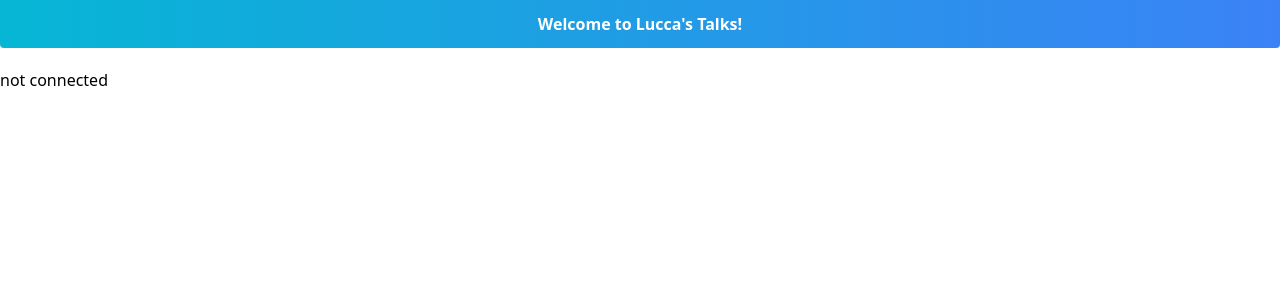
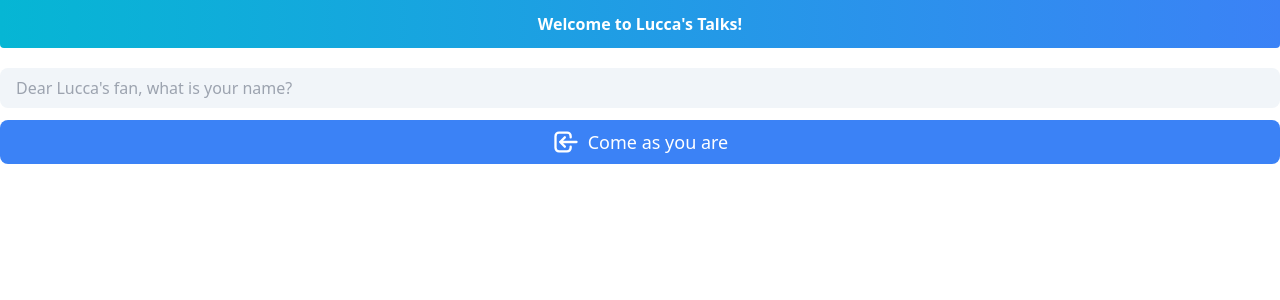
Before and after one commit to Bastien-Arlot/luccaChatAppTest, a React (Vite) app in the folder client/: page / in a window 1280 px wide. Shown: the top 300 px of the page. Built offline with nearby package versions, Linux system fonts and the light colour scheme; no server answers.

Commit message:
creation of auth with emition of new members on submit, send of auth is not member yet (in the container) did some fix in my configuration

```diff
--- /dev/null
+++ b/client/src/Auth.jsx
@@ -0,0 +1,39 @@
+import {LoginIcon} from '@heroicons/react/outline';
+import {useContext, useEffect, useState} from "react";
+import Context from "./Context";
+
+
+export default function Auth({socket}) {
+
+    const {setMember} = useContext(Context);
+    const [localMember, setLocalMember] = useState('');
+
+    useEffect(() => {
+        socket.on('member', member => {
+            setMember(member);
+        })
+    }, [socket]);
+
+    const handleAuth = (e) => {
+        e.preventDefault();
+        socket.emit('member', localMember);
+        setLocalMember('');
+    }
+
+    return (
+        <form onSubmit={handleAuth}>
+            <input
+                type='text'
+                className='w-full py-2 pl-4 mb-3 bg-slate-100 rounded-lg outline-none focus:text-slate-800'
+                placeholder="Dear Lucca's fan, what is your name?"
+                value={localMember}
+                onChange={(e) => setLocalMember(e.target.value)}
+            />
+            <button type="submit"
+                    className='flex items-center justify-center w-full bg-blue-500 text-white text-lg p-2 rounded-lg'>
+                <LoginIcon className='w-7 h-7 mr-2'/>
+                <span>Come as you are</span>
+            </button>
+        </form>
+    );
+}
--- a/client/src/Container.jsx
+++ b/client/src/Container.jsx
@@ -1,6 +1,7 @@
 import {useContext, useEffect, useState} from "react";
 import Context from "./Context";
 import { io } from 'socket.io-client';
+import Auth from "./Auth";
 
 export default function Container() {
 
@@ -20,7 +21,7 @@ export default function Container() {
         <div className='container mx-auto'>
             <h1 className='text-3x1 font-bold text-center bg-gradient-to-r from-cyan-500 to-blue-500 text-white rounded-b py-3 mb-5'>{member ? `Chatting as ${member.name}` : `Welcome to Lucca's Talks!`}</h1>
             {member && socket && socket.connected ? (<div>connected</div>) : null}
-            {!member && socket ? (<div>not connected</div>) : null}
+            {!member && socket ? (<div><Auth socket={socket}/></div>) : null}
         </div>
     );
 }
```
